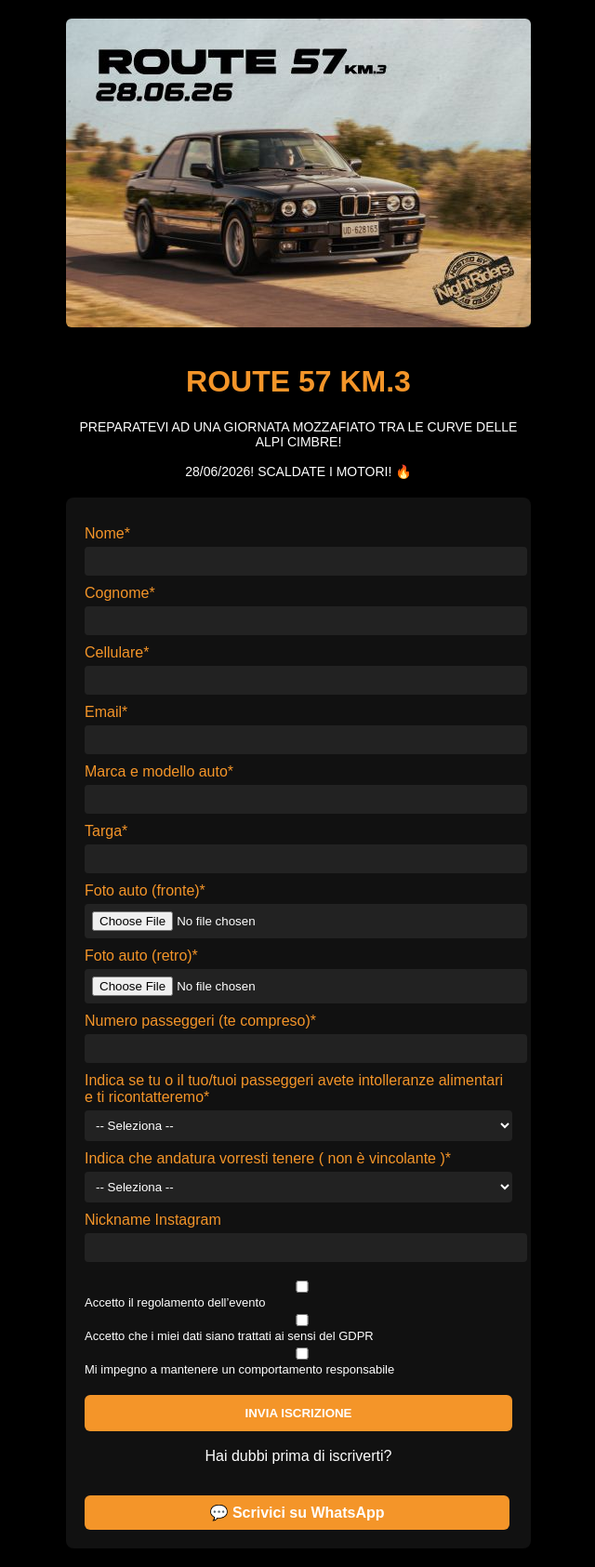
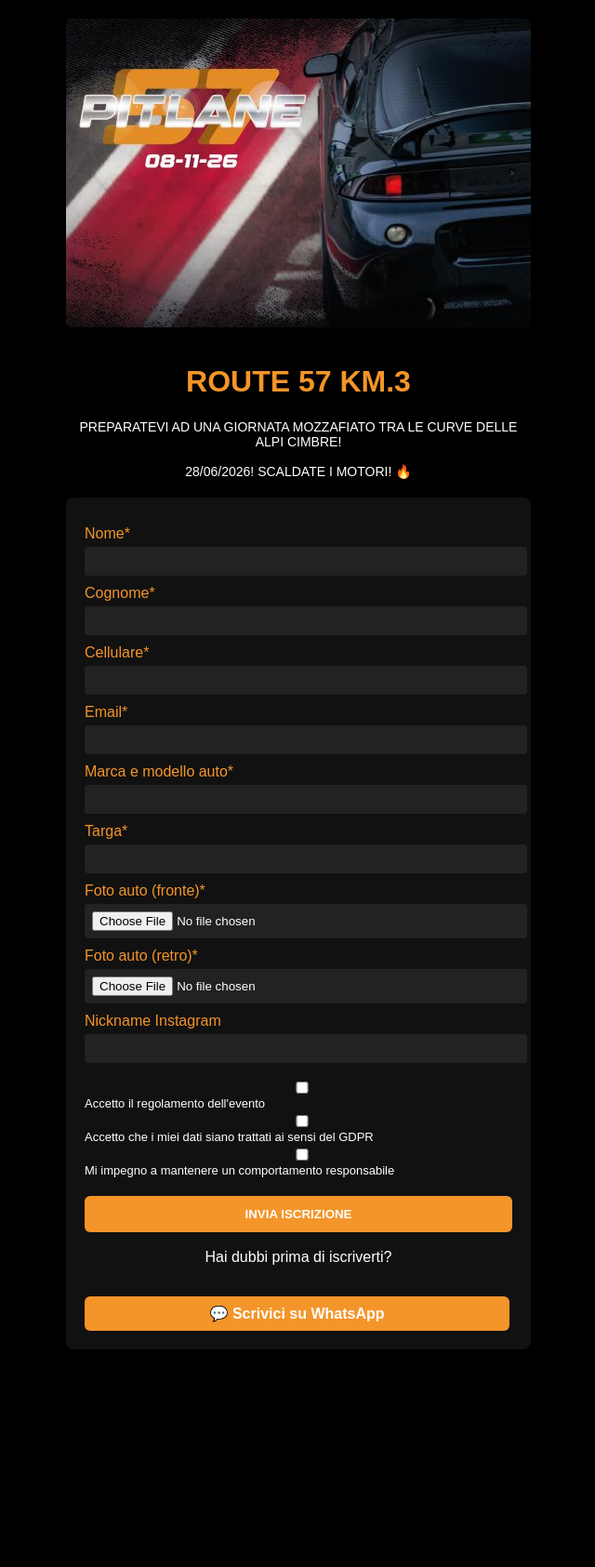
Before and after one commit to NightRiders57/Route57KM3, a Flask app: page / in a window 1280 px wide. Shown: the whole page at 93% size, without its empty margins (319-959 px from the left). After the commit the page ends 1451 px from the top, so only its background shows below. Run offline with Flask 3, Linux system fonts and the light colour scheme; parts of the project's set-up code (start-up, migrations or seed data) failed here and were passed over.

Commit message:
agg sito

```diff
--- a/templates/index.html
+++ b/templates/index.html
@@ -58,29 +58,29 @@
       <label>Foto auto (retro)*</label>
       <input type="file" name="foto2" accept="image/*" required>
 
-      <label>Numero passeggeri (te compreso)*</label>
-      <input type="number" name="passeggeri" min="1" required>
+      <!-- <label>Numero passeggeri (te compreso)*</label>
+      <input type="number" name="passeggeri" min="1" required> -->
 
-      <label>Indica se tu o il tuo/tuoi passeggeri avete intolleranze alimentari e ti ricontatteremo*</label>
-      <select name="intolleranze" required>
+      <!-- <label>Indica se tu o il tuo/tuoi passeggeri avete intolleranze alimentari e ti ricontatteremo*</label>
+        <select name="intolleranze" required>
         <option value="">-- Seleziona --</option>
         <option value="Sì">Sì</option>
         <option value="No">No</option>
-      </select>
+      </select> -->
 
-      <label>Indica che andatura vorresti tenere ( non è vincolante )*</label>
+      <!-- <label>Indica che andatura vorresti tenere ( non è vincolante )*</label>
       <select name="andatura" required>
         <option value="">-- Seleziona --</option>
         <option value="Veloce">Veloce</option>
         <option value="Andante">Andante</option>
         <option value="Passeggiata">Passeggiata</option>
-      </select>
+      </select> -->
 
       <label>Nickname Instagram</label>
       <input type="text" name="instagram">
 
       <div class="checkbox">
-        <input type="checkbox" required> Accetto il regolamento dell’evento<br>
+        <input type="checkbox" required> Accetto il regolamento dell'evento<br>
         <input type="checkbox" required> Accetto che i miei dati siano trattati ai sensi del GDPR<br>
         <input type="checkbox" required> Mi impegno a mantenere un comportamento responsabile<br>
       </div>
```
Also changed, not shown: static/locandina.jpg, static/locandina1.jpg.
